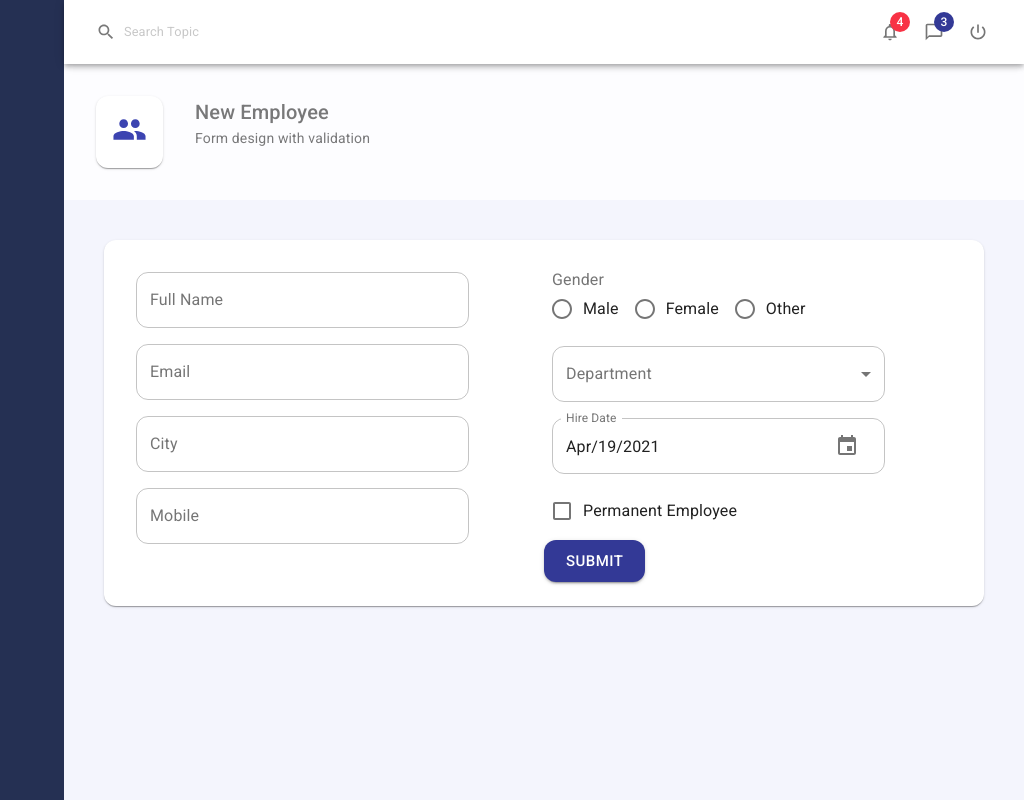
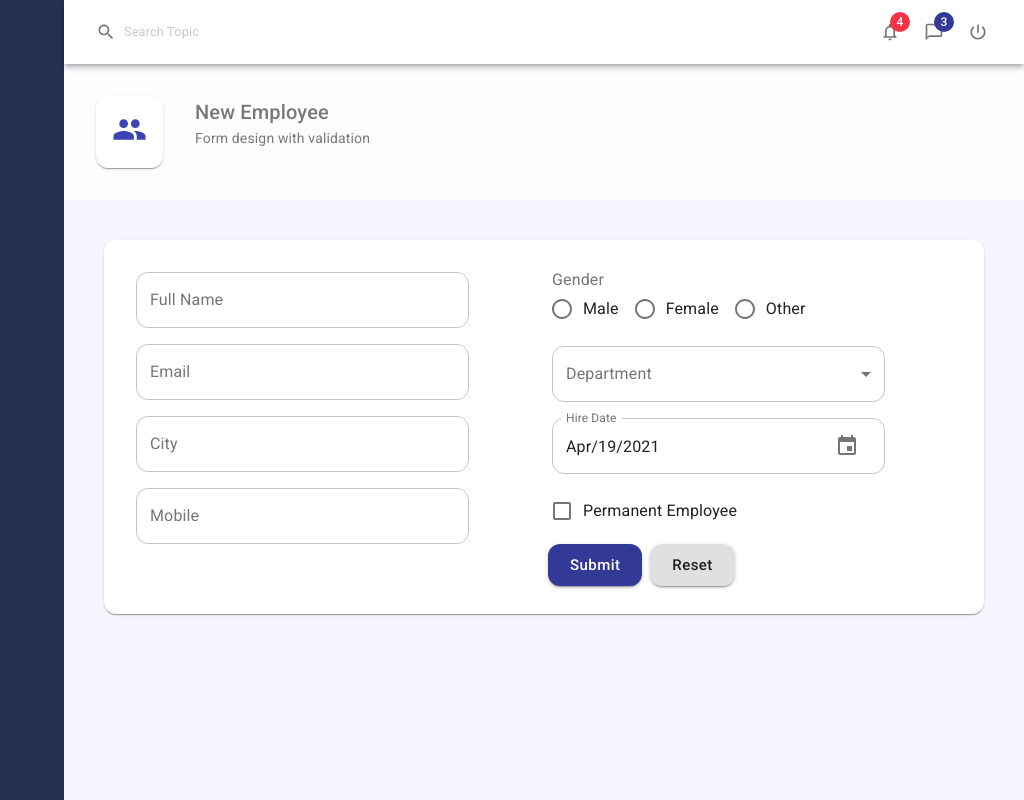
Before and after one commit to manos-fr/Mui_Form, a React (Create React App) app: page / in a window 1280 px wide. Shown: the whole page, without its empty margins (256-1280 px from the left). Built offline with nearby package versions, Linux system fonts and the light colour scheme.

Commit message:
adds reset button

```diff
--- a/src/components/controls/Button.js
+++ b/src/components/controls/Button.js
@@ -1,11 +1,27 @@
 import React from "react";
-import { Button as MuiButton } from "@material-ui/core";
+import { Button as MuiButton, makeStyles } from "@material-ui/core";
+
+const useStyles = makeStyles((theme) => ({
+  root: {
+    margin: theme.spacing(0.5),
+  },
+  label: {
+    textTransform: "none",
+  },
+}));
 
 export default function Button(props) {
-  const { text, size, color, variant, onClick } = props;
-
+  const { text, size, color, variant, onClick, ...other } = props;
+  const classes = useStyles();
   return (
-    <MuiButton variant={variant} size={size} color={color} onClick={onClick}>
+    <MuiButton
+      variant={variant || "contained"}
+      size={size || "large"}
+      color={color || "primary"}
+      onClick={onClick}
+      {...other}
+      classes={{ root: classes.root, label: classes.label }}
+    >
       {text}
     </MuiButton>
   );
--- a/src/pages/Employees/EmployeeForm.js
+++ b/src/pages/Employees/EmployeeForm.js
@@ -82,12 +82,8 @@
             onChange={handleInputChange}
           />
           <div>
-            <Controls.Button
-              variant="contained"
-              color="primary"
-              size="large"
-              text="submit"
-            />
+            <Controls.Button type="submit" text="Submit" />
+            <Controls.Button type="submit" text="Reset" color="default" />
           </div>
         </Grid>
       </Grid>
```
